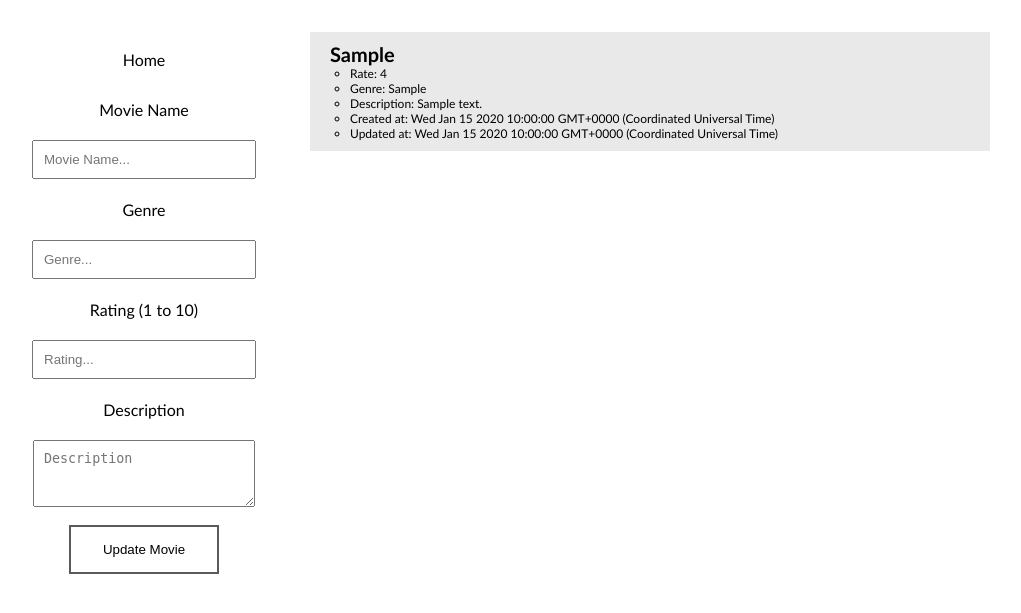
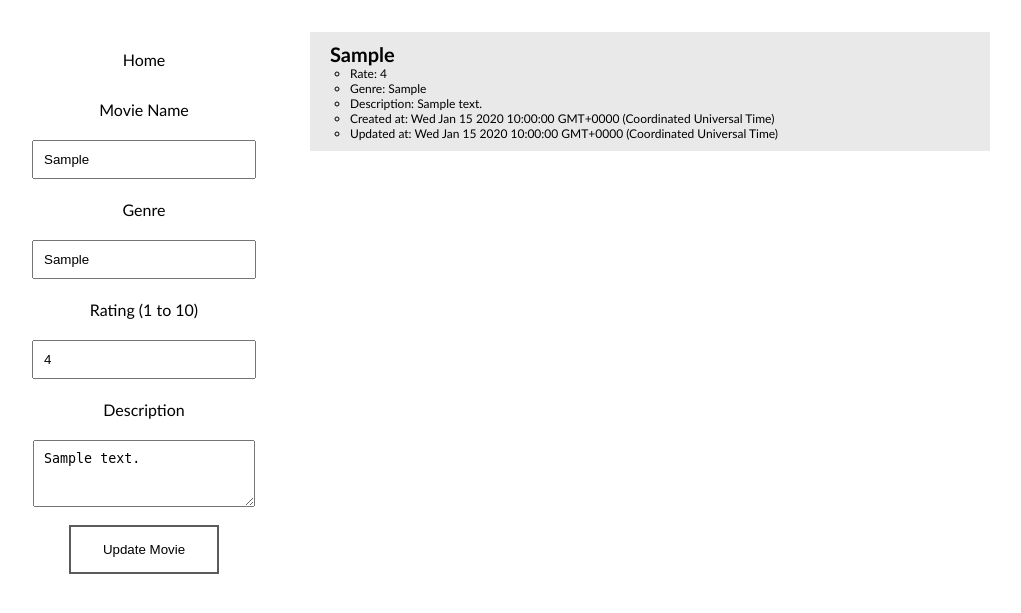
Before and after one commit to jenniferlai43/movie-rating-system, a Node server app: page /edit/600000000000000000000001 in a window 1280 px wide. Shown: the part 60-673 px from the top of the page, without its empty margins (0-1021 px from the left). Run offline with Node 20, Linux system fonts and the light colour scheme; tables that the repository leaves empty hold one stand-in row (values such as "Sample post"); some libraries are stand-ins or nearby versions.

Commit message:
Updating movie feature now functional. - prefilled form on side - upon submission, sends put request to server - reloads the editing page

```diff
--- a/public/movie-list.js
+++ b/public/movie-list.js
@@ -27,8 +27,21 @@ $(document).ready(function(){
 		//return false;
 	}
 
-	function ajaxPut() {
-
+	function ajaxPut(id) {
+		var formData = {
+			movie: $('#movie').val(),
+			genre: $('#genre').val(),
+			rate: $('#rate').val(),
+			description: $('#description').val()
+		};
+		$.ajax({
+			type: 'PUT',
+			url: '/edit/' + id,
+			data: formData,
+			success: function(data) {
+				location.reload();
+			}
+		});
 	}
 
 	$("#rating_input").on('submit', function(e){
@@ -38,7 +51,8 @@ $(document).ready(function(){
 
 	$("#rating_input_edit").on('submit', function(e){
 		e.preventDefault();
-		ajaxPut();
+		var id = $(this).attr("data-id");
+		ajaxPut(id);
 	});
 
 	$('[id="delete_icon"]').on('click', function() { //id = "..." when there are multiple elements with that id
@@ -56,19 +70,4 @@ $(document).ready(function(){
 		});
 
 	});
-
-	/*
-	$('[id="edit_icon"]').on('click', function() {
-		var divToEdit = $(this).parent().prev();
-		var title = divToEdit.find('#title').text().replace(/ /g, "-");
-		console.log(title);
-		var id = $(this).attr("data-id");
-		$.ajax({
-			type: 'GET',
-			url: '/edit/' + title,
-			success: function(data) {
-			}
-		});
-	});
-	*/
 });
--- a/views/partials/edit-sidebar.ejs
+++ b/views/partials/edit-sidebar.ejs
@@ -4,18 +4,18 @@
 		<a href = "/"><li>Home</li></a>
 		<div class = "collapse_form">
 			<!--<form action = '/movies' method = 'POST'>-->
-			<form id = "rating_input_edit">
-				<p>Movie Name</p>
-				<input type="text" name="movie" id = "movie" placeholder="Movie Name..." required />
+			<form id = "rating_input_edit" data-id = "<%=rating._id %>">
+				<p>Movie Name </p>
+				<input type="text" name="movie" id = "movie" value = "<%=rating.movie %>" required />
 				<p>Genre</p>
-				<input type="text" name="genre" id = "genre" placeholder="Genre..." required />
+				<input type="text" name="genre" id = "genre" value = "<%=rating.genre %>" required />
 				<p>Rating (1 to 10)</p>
-				<input type="number" name="rate" id = "rate" placeholder="Rating..." min="0" max="10" step = "0.1" required />
+				<input type="number" name="rate" id = "rate" value = "<%=rating.rate %>" min="0" max="10" step = "0.1" required />
 				<p>Description</p>
 				<!--
 				<input type="text" name="description" id = "description" placeholder="Description..." required />
 				-->
-				<textarea rows="3" name = "description" id = "description" placeholder= "Description" required ></textarea>
+				<textarea rows="3" name = "description" id = "description" required ><%=rating.description %></textarea>
 				<button type="submit">Update Movie</button>
 			</form>
 		</div>
```
